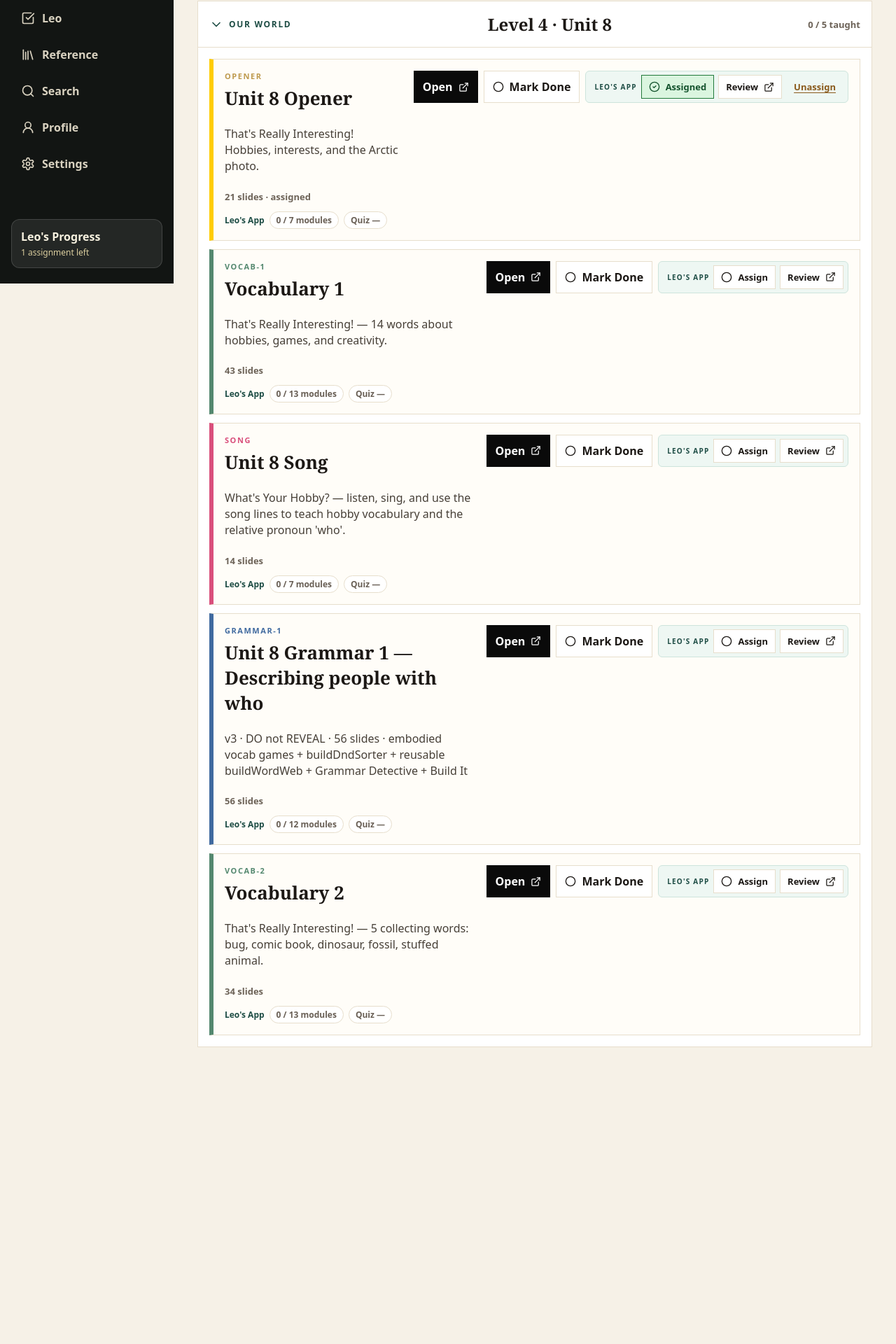
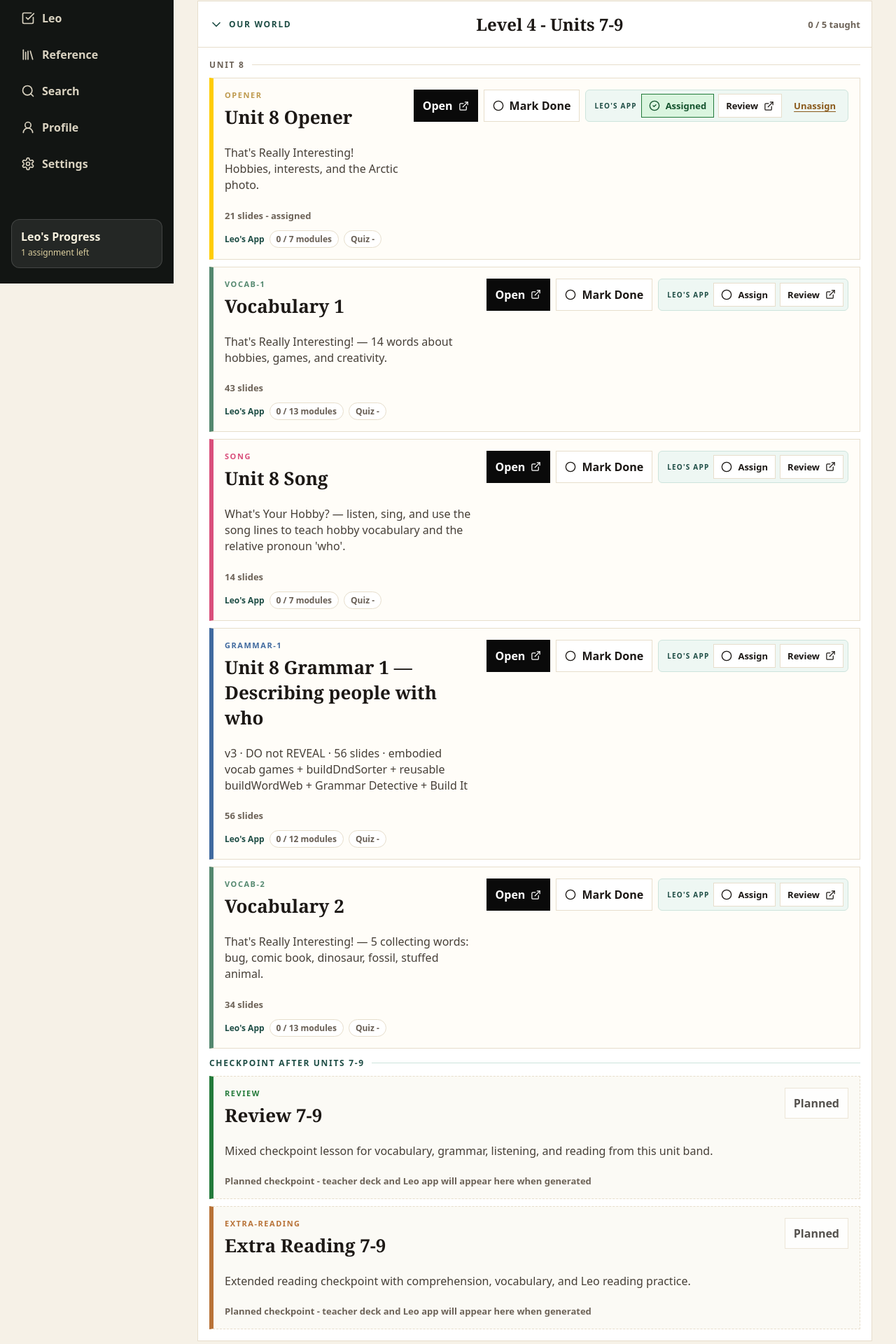
Before and after one commit to leaneritan/LEEA, a Next.js app: page /teacher in a window 1280 px wide. Shown: the part 395-2315 px from the top of the page at 70% size. Before the commit the page ends 1925 px from the top, so only its background shows below. Built offline with nearby package versions, Linux system fonts and the light colour scheme.

Commit message:
Add Our World checkpoint menu structure

```diff
--- a/src/app/globals.css
+++ b/src/app/globals.css
@@ -2488,6 +2488,38 @@ h3 {
   padding: 16px;
 }
 
+.teacher-unit-section,
+.teacher-checkpoint-section {
+  display: grid;
+  gap: 10px;
+}
+
+.teacher-unit-label {
+  display: flex;
+  align-items: center;
+  gap: 10px;
+  color: var(--ink3);
+  font-size: 12px;
+  font-weight: 900;
+  letter-spacing: 0.14em;
+  text-transform: uppercase;
+}
+
+.teacher-unit-label::after {
+  content: "";
+  flex: 1;
+  height: 1px;
+  background: var(--hair);
+}
+
+.teacher-unit-label.checkpoint {
+  color: var(--ever);
+}
+
+.teacher-unit-label.checkpoint::after {
+  background: #cde4dc;
+}
+
 .teacher-lesson-card {
   display: grid;
   grid-template-columns: minmax(0, 1fr) auto;
@@ -2501,6 +2533,16 @@ h3 {
 .teacher-lesson-card.done {
   border-color: #9fc9aa;
   background: #f3fbf4;
+}
+
+.teacher-lesson-card.planned {
+  background: #fbfaf5;
+  border-style: dashed;
+}
+
+.teacher-lesson-card.planned .teacher-done-button:disabled {
+  cursor: default;
+  opacity: 0.75;
 }
 
 .teacher-lesson-main {
--- a/src/components/LeoDashboard.tsx
+++ b/src/components/LeoDashboard.tsx
@@ -176,6 +176,7 @@ function LeoAppCard({ assignment, lesson, progress }: { assignment: AssignmentRe
 function getLearnerComponentMeta(component: string) {
   if (component.includes("vocab")) return { emoji: "V", label: "Vocabulary", tone: "vocab" };
   if (component.includes("grammar")) return { emoji: "G", label: "Grammar", tone: "grammar" };
+  if (component.includes("extra-reading")) return { emoji: "ER", label: "Extra Reading", tone: "reading" };
   if (component.includes("reading")) return { emoji: "R", label: "Reading", tone: "reading" };
   if (component.includes("writing")) return { emoji: "W", label: "Writing", tone: "writing" };
   if (component.includes("song")) return { emoji: "🎵", label: "Song", tone: "song" };
--- a/src/components/TeacherDashboard.tsx
+++ b/src/components/TeacherDashboard.tsx
@@ -25,11 +25,70 @@ function componentAccent(component: string): string {
   if (component === "opener") return "var(--gold)";
   if (component.startsWith("vocab")) return "#54886f";
   if (component.startsWith("grammar")) return "#406a9f";
+  if (component.startsWith("extra-reading")) return "#b87237";
   if (component.startsWith("reading")) return "#a66c3f";
   if (component.startsWith("writing")) return "#6d6875";
   if (component.startsWith("song")) return "#d94f7b";
+  if (component.startsWith("review")) return "#237a3a";
   if (component === "mission") return "#237a3a";
   return "var(--hair)";
+}
+
+type TeacherBand = {
+  id: string;
+  courseLabel: string;
+  level?: number;
+  bandStart?: number;
+  bandEnd?: number;
+  unitGroups: ReturnType<typeof getLessonGroups>;
+};
+
+const checkpointComponents = [
+  {
+    component: "review",
+    title: "Review",
+    subtitle: "Mixed checkpoint lesson for vocabulary, grammar, listening, and reading from this unit band."
+  },
+  {
+    component: "extra-reading",
+    title: "Extra Reading",
+    subtitle: "Extended reading checkpoint with comprehension, vocabulary, and Leo reading practice."
+  }
+];
+
+function getUnitBand(unit?: number) {
+  if (!unit) return { start: undefined, end: undefined };
+  const start = Math.floor((unit - 1) / 3) * 3 + 1;
+  return { start, end: start + 2 };
+}
+
+function getTeacherBands(): TeacherBand[] {
+  const unitGroups = getLessonGroups(lessons);
+  const bands = unitGroups.reduce<Record<string, TeacherBand>>((current, group) => {
+    const band = getUnitBand(group.unit);
+    const id = `${group.course}-l${group.level ?? "na"}-u${band.start ?? "na"}-${band.end ?? "na"}`;
+    const existing = current[id];
+
+    if (existing) {
+      existing.unitGroups.push(group);
+      return current;
+    }
+
+    current[id] = {
+      id,
+      courseLabel: group.courseLabel,
+      level: group.level,
+      bandStart: band.start,
+      bandEnd: band.end,
+      unitGroups: [group]
+    };
+    return current;
+  }, {});
+
+  return Object.values(bands).map((band) => ({
+    ...band,
+    unitGroups: band.unitGroups.sort((a, b) => (a.unit ?? 0) - (b.unit ?? 0))
+  }));
 }
 
 export function TeacherDashboard() {
@@ -37,7 +96,7 @@ export function TeacherDashboard() {
   const [assignments, setAssignments] = useState<AssignmentMap>({});
   const [progressVersion, setProgressVersion] = useState(0);
   const [openGroups, setOpenGroups] = useState<Record<string, boolean>>({});
-  const groups = useMemo(() => getLessonGroups(lessons), []);
+  const groups = useMemo(() => getTeacherBands(), []);
 
   useEffect(() => {
     function refreshAll() {
@@ -110,7 +169,7 @@ export function TeacherDashboard() {
       <header className="teacher-hero">
         <span className="eyebrow">Neritan Teaching Mode</span>
         <h1>Teacher Menu</h1>
-        <p>Open teacher lessons, assign Leo&apos;s homework, and track progress — all in one place.</p>
+        <p>Open teacher lessons, assign Leo&apos;s homework, and track progress - all in one place.</p>
       </header>
 
       <section className="teacher-stats" aria-label="Teaching stats">
@@ -130,7 +189,7 @@ export function TeacherDashboard() {
 
       <div className="teacher-group-grid">
         {groups.map((group) => {
-          const teacherInGroup = group.lessons.filter((l) => l.mode === "teacher");
+          const teacherInGroup = group.unitGroups.flatMap((unitGroup) => unitGroup.lessons.filter((l) => l.mode === "teacher"));
           const groupDone = getDoneLessonCount(teacherInGroup.map((l) => l.id), progress);
           const isOpen = openGroups[group.id] ?? true;
 
@@ -141,16 +200,23 @@ export function TeacherDashboard() {
                   {isOpen ? <ChevronDown size={20} /> : <ChevronRight size={20} />}
                   {group.courseLabel}
                 </span>
-                <h2>Level {group.level} · Unit {group.unit}</h2>
+                <h2>
+                  Level {group.level} - Units {group.bandStart}-{group.bandEnd}
+                </h2>
                 <small>{groupDone} / {teacherInGroup.length} taught</small>
               </button>
 
               {isOpen ? (
                 <div className="teacher-lesson-list">
-                  {group.lessons.filter((l) => l.mode === "teacher").map((lesson) => {
+                  {group.unitGroups.map((unitGroup) => (
+                    <div className="teacher-unit-section" key={unitGroup.id}>
+                      <div className="teacher-unit-label">
+                        <span>Unit {unitGroup.unit}</span>
+                      </div>
+                      {unitGroup.lessons.filter((l) => l.mode === "teacher").map((lesson) => {
                         const record = progress[lesson.id];
                         const done = record?.status === "done";
-                    const learnerCounterpart = group.lessons.find(
+                        const learnerCounterpart = unitGroup.lessons.find(
                           (l) => l.mode === "learner" && l.component === `${lesson.component}-app`
                         );
                         const assignment = learnerCounterpart ? assignments[learnerCounterpart.id] : undefined;
@@ -172,8 +238,8 @@ export function TeacherDashboard() {
                               <p>{lesson.subtitle}</p>
                               <small>
                                 {lesson.source.slideCount ?? 0} slides
-                            {record?.completedAt ? ` · taught ${new Date(record.completedAt).toLocaleDateString()}` : ""}
-                            {assignment ? ` · ${formatAssignmentStatus(assignment, appProgress?.done ?? false)}` : ""}
+                                {record?.completedAt ? ` - taught ${new Date(record.completedAt).toLocaleDateString()}` : ""}
+                                {assignment ? ` - ${formatAssignmentStatus(assignment, appProgress?.done ?? false)}` : ""}
                               </small>
                               {appProgress && (
                                 <div className="lesson-inline-progress">
@@ -182,14 +248,13 @@ export function TeacherDashboard() {
                                     {appProgress.completedModules} / {appProgress.moduleCount} modules
                                   </span>
                                   <span className={appProgress.score !== null ? "lesson-inline-stat stat-done" : "lesson-inline-stat"}>
-                                {appProgress.score !== null ? `Quiz ${appProgress.score}%` : "Quiz —"}
+                                    {appProgress.score !== null ? `Quiz ${appProgress.score}%` : "Quiz -"}
                                   </span>
                                 </div>
                               )}
                             </div>
 
                             <div className="teacher-lesson-actions">
-                          {/* Teaching controls */}
                               <Link className="teacher-open-button" href={`/lessons/${lesson.id}`}>
                                 Open <ExternalLink size={15} />
                               </Link>
@@ -201,7 +266,6 @@ export function TeacherDashboard() {
                                 {done ? <CheckCircle2 size={16} /> : <Circle size={16} />}
                                 {done ? "Done" : "Mark Done"}
                               </button>
-                          {/* Leo's app controls, grouped and tinted */}
                               {learnerCounterpart && (
                                 <div className="app-controls">
                                   <span className="app-controls-label">Leo&apos;s App</span>
@@ -229,6 +293,40 @@ export function TeacherDashboard() {
                         );
                       })}
                     </div>
+                  ))}
+
+                  <div className="teacher-checkpoint-section">
+                    <div className="teacher-unit-label checkpoint">
+                      <span>Checkpoint after Units {group.bandStart}-{group.bandEnd}</span>
+                    </div>
+                    {checkpointComponents.map((checkpoint) => {
+                      const accent = componentAccent(checkpoint.component);
+                      return (
+                        <article
+                          className="teacher-lesson-card planned"
+                          key={checkpoint.component}
+                          style={{ borderLeft: `6px solid ${accent}` }}
+                        >
+                          <div className="teacher-lesson-main">
+                            <div className="teacher-card-top">
+                              <span style={{ color: accent }}>{checkpoint.component}</span>
+                            </div>
+                            <h3>
+                              {checkpoint.title} {group.bandStart}-{group.bandEnd}
+                            </h3>
+                            <p>{checkpoint.subtitle}</p>
+                            <small>Planned checkpoint - teacher deck and Leo app will appear here when generated</small>
+                          </div>
+                          <div className="teacher-lesson-actions">
+                            <button className="teacher-done-button" disabled type="button">
+                              Planned
+                            </button>
+                          </div>
+                        </article>
+                      );
+                    })}
+                  </div>
+                </div>
               ) : null}
             </section>
           );
```
Also changed, not shown: src/components/componentMeta.ts (+11 -12 lines), 6 other files (tests, documents, lock files or other folders). Lines whose indentation alone changed are shown as unchanged.
